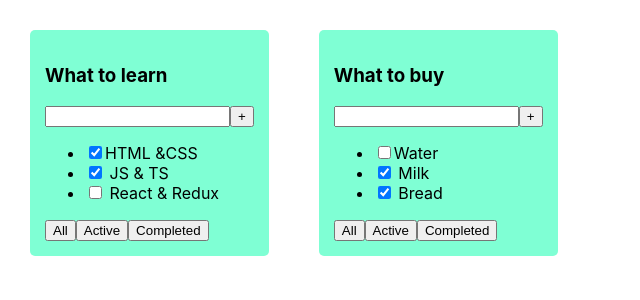
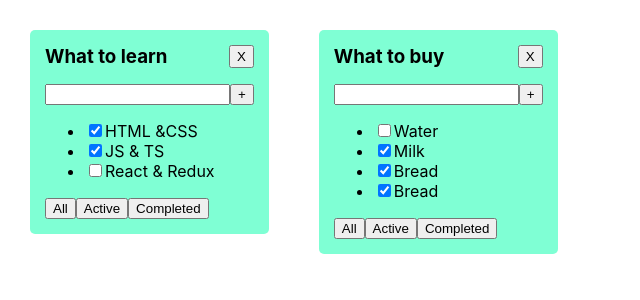
Before and after one commit to olesya-sh-dev/todolist-lesson1, a React (Create React App) app: page / in a window 1280 px wide. Shown: the top 300 px of the page, without its empty margins (0-640 px from the left). Built offline with nearby package versions, Linux system fonts and the light colour scheme.

Commit message:
создание компонентов

```diff
--- a/src/App.tsx
+++ b/src/App.tsx
@@ -16,6 +16,7 @@ function App() {
     { id: 4, title: "Water", isDone: false },
     { id: 5, title: "Milk", isDone: true },
     { id: 6, title: "Bread", isDone: true },
+    { id: 7, title: "Bread", isDone: true },
   ];
 
   return (
--- a/src/Todolist.tsx
+++ b/src/Todolist.tsx
@@ -1,4 +1,6 @@
 import React from "react";
+import { Button } from "./components/Button";
+import { TodolistHeader } from "./components/TodolistHeader";
 
 type TodolistPropsType = {
   title: string;
@@ -11,32 +13,53 @@ export type TaskType = {
   isDone: boolean;
 };
 export const Todolist = ({ title, tasks }: TodolistPropsType) => {
+  // let tasksList;
+  // if (tasks.length === 0) {
+  //   tasksList = <span>Список пуст</span>;
+  // } else
+  //   tasksList = (
+  //     <ul>
+  //       {" "}
+  //       {tasks.map((task: TaskType) => {
+  //         return (
+  //           <li key={task.id}>
+  //             <input type="checkbox" checked={task.isDone} />
+  //             <span>{task.title}</span>
+  //           </li>
+  //         );
+  //       })}
+  //     </ul>
+  //   );
+
+  const tasksList: JSX.Element =
+    tasks.length === 0 ? (
+      <span>Список пуст</span>
+    ) : (
+      <ul>
+        {tasks.map((task: TaskType) => {
+          return (
+            <li key={task.id}>
+              <input type="checkbox" checked={task.isDone} />
+              <span>{task.title}</span>
+            </li>
+          );
+        })}
+      </ul>
+    );
+
   return (
     <div>
       <div className="todolist">
-        <h3>{title}</h3>
+        <TodolistHeader title={title} />
         <div>
           <input />
-          <button>+</button>
+          <Button title="+" />
         </div>
-        <ul>
-          <li>
-            <input type="checkbox" checked={tasks[0].isDone} />
-            <span>{tasks[0].title}</span>
-          </li>
-          <li>
-            <input type="checkbox" checked={tasks[1].isDone} />{" "}
-            <span>{tasks[1].title}</span>
-          </li>
-          <li>
-            <input type="checkbox" checked={tasks[2].isDone} />{" "}
-            <span>{tasks[2].title}</span>
-          </li>
-        </ul>
+        {tasksList}
         <div>
-          <button>All</button>
-          <button>Active</button>
-          <button>Completed</button>
+          <Button title="All" />
+          <Button title="Active" />
+          <Button title="Completed" />
         </div>
       </div>
     </div>
--- /dev/null
+++ b/src/components/Button.tsx
@@ -0,0 +1,8 @@
+import React from "react";
+
+type ButtonPropsType = {
+  title: string;
+};
+export const Button = ({ title }: ButtonPropsType) => {
+  return <button>{title}</button>;
+};
--- /dev/null
+++ b/src/components/TodolistHeader.tsx
@@ -0,0 +1,20 @@
+import React from "react";
+import { Button } from "./Button";
+
+type TodolistHeaderPropsType = {
+  title: string;
+};
+export const TodolistHeader = ({ title }: TodolistHeaderPropsType) => {
+  return (
+    <div
+      style={{
+        display: "flex",
+        justifyContent: "space-between",
+        paddingBottom: "15px",
+      }}
+    >
+      <h3 style={{ margin: "0" }}>{title}</h3>
+      <Button title="X" />
+    </div>
+  );
+};
```
